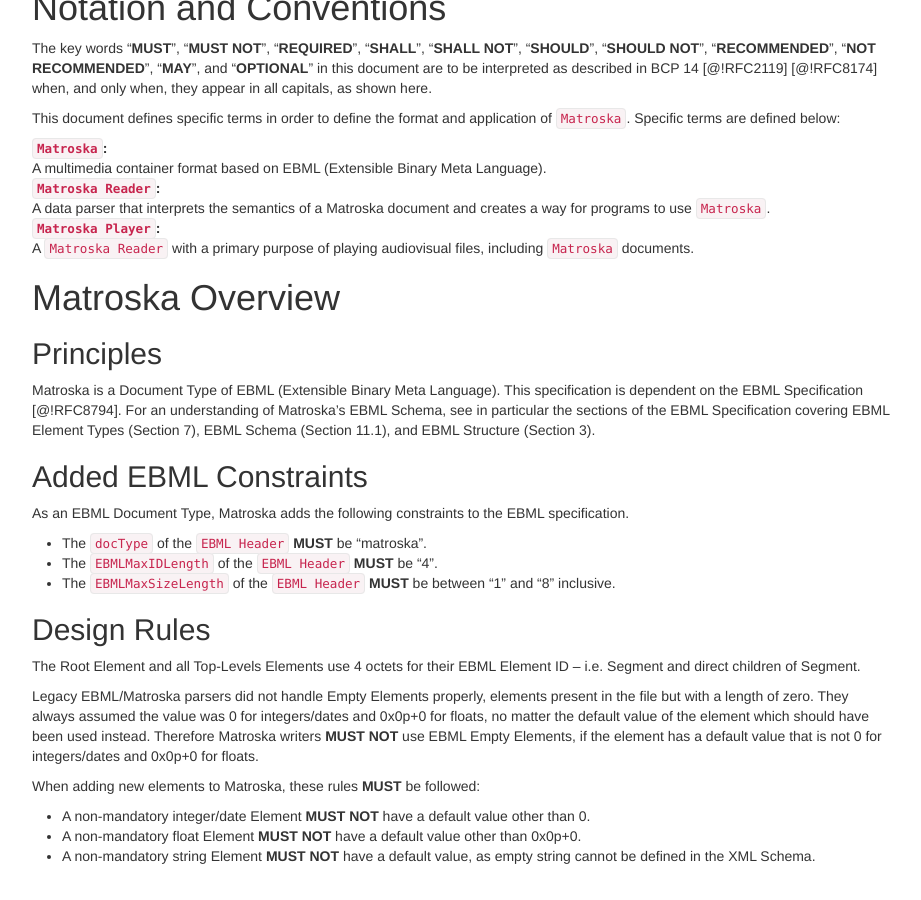
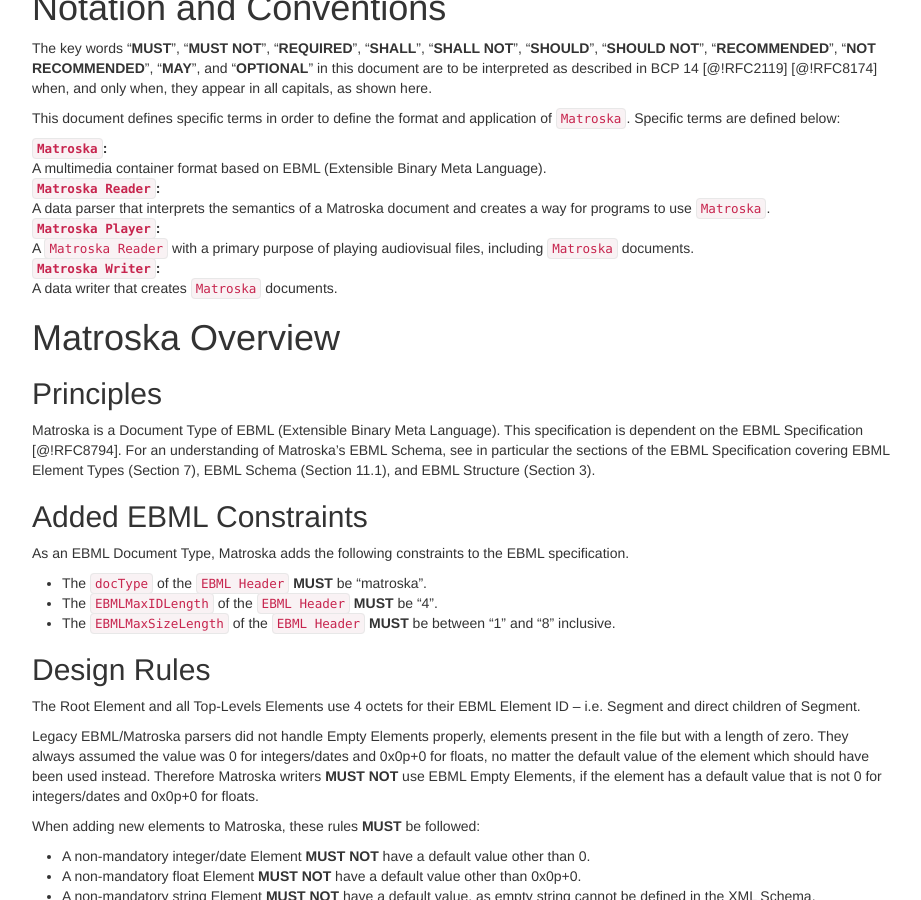
Before and after one commit to ietf-wg-cellar/matroska-specification, a Jekyll site: the page built from index_matroska.md, in a window 1280 px wide and 900 px high, scrolled down 1073 px. Shown: the whole window, without its empty margins (273-1194 px from the left). Built offline with Jekyll 4.4.1, drawn with Linux system fonts in a browser that asks for light colours; our own code applies the rules of GitHub Pages for plain Markdown files.

```diff
--- a/ebml_matroska.xml
+++ b/ebml_matroska.xml
@@ -1191,7 +1191,8 @@
     <documentation lang="en" purpose="definition">The compression algorithm used.</documentation>
     <documentation lang="en" purpose="usage notes">Compression method "1" (bzlib) and "2" (lzo1x) are lacking proper documentation on the format which limits implementation possibilities.
 Due to licensing conflicts on commonly available libraries compression methods "2" (lzo1x) does not offer widespread interoperability.
-Decoding implementations **MAY** support methods "1" and "2" as possible. The use of these compression methods **SHOULD NOT** be used as a default.</documentation>
+A Matroska Writer **SHOULD NOT** use these compression methods by default.
+A Matroska Reader **MAY** support methods "1" and "2" as possible, and **SHOULD** support other methods.</documentation>
     <restriction>
       <enum value="0" label="zlib">
         <documentation lang="en" purpose="definition">zlib compression [@!RFC1950].</documentation>
--- a/index_matroska.md
+++ b/index_matroska.md
@@ -104,6 +104,9 @@
 `Matroska Player`:
 : A `Matroska Reader` with a primary purpose of playing audiovisual files, including `Matroska` documents.
 
+`Matroska Writer`:
+: A data writer that creates `Matroska` documents.
+
 # Matroska Overview
 
 ## Principles
```
